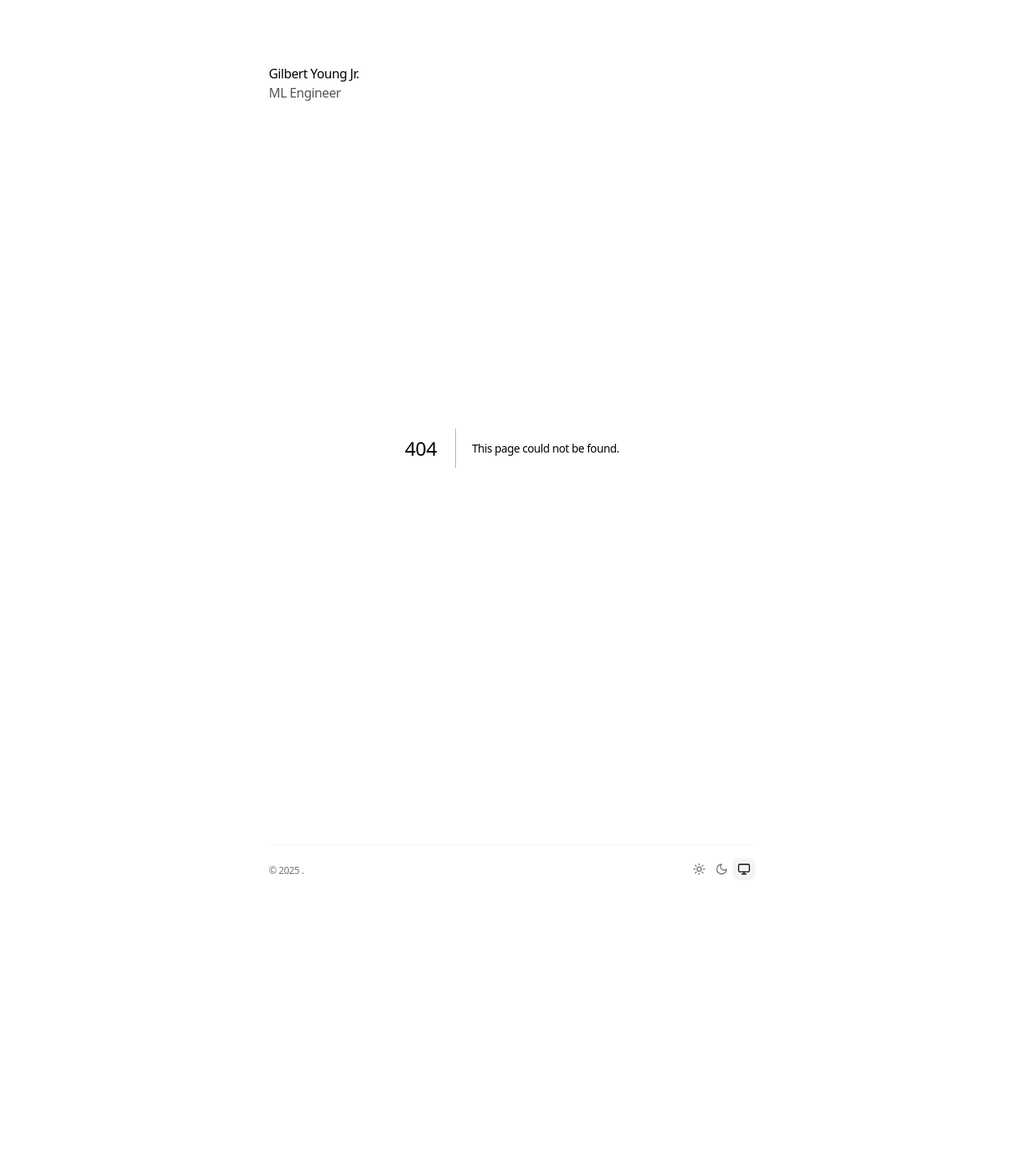
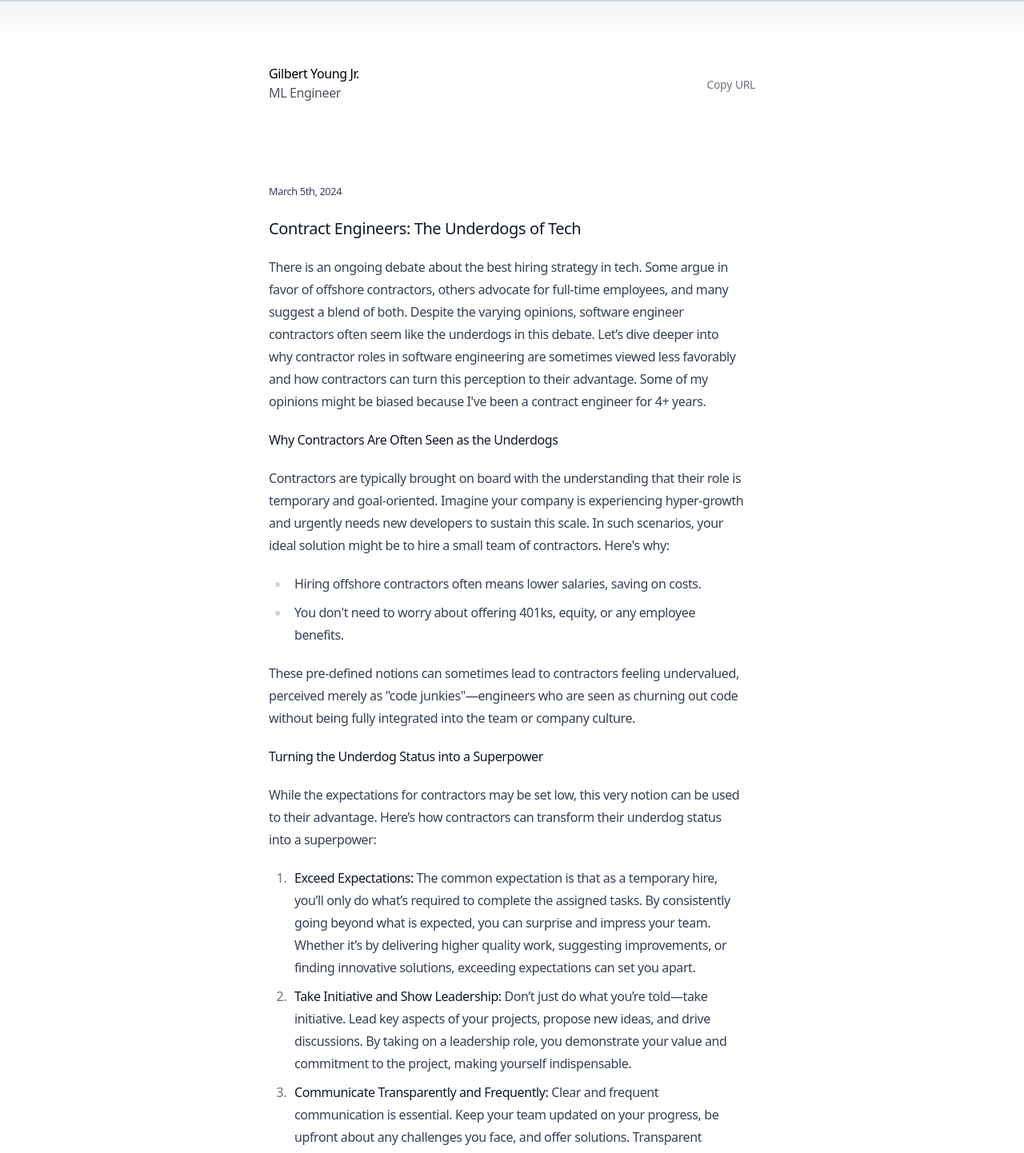
Before and after one commit to gjyoungjr/portfolio, a Next.js app: page /blog/contract-engineers in a window 1280 px wide. Before the commit this address had no page. Shown: the top 1442 px of the page at 80% size. Before the commit the page ends 1117 px from the top, so only its background shows below. Built offline with nearby package versions, Linux system fonts and the light colour scheme.

Commit message:
add another blog

```diff
--- /dev/null
+++ b/app/blog/contract-engineers/page.mdx
@@ -0,0 +1,30 @@
+<p>
+  <small>March 5th, 2024</small>
+</p>
+# Contract Engineers: The Underdogs of Tech
+
+There is an ongoing debate about the best hiring strategy in tech. Some argue in favor of offshore contractors, others advocate for full-time employees, and many suggest a blend of both. Despite the varying opinions, software engineer contractors often seem like the underdogs in this debate. Let’s dive deeper into why contractor roles in software engineering are sometimes viewed less favorably and how contractors can turn this perception to their advantage.
+Some of my opinions might be biased because I've been a contract engineer for 4+ years.
+
+**Why Contractors Are Often Seen as the Underdogs**
+
+Contractors are typically brought on board with the understanding that their role is temporary and goal-oriented. Imagine your company is experiencing hyper-growth and urgently needs new developers to sustain this scale. In such scenarios, your ideal solution might be to hire a small team of contractors. Here's why:
+
+- Hiring offshore contractors often means lower salaries, saving on costs.
+- You don't need to worry about offering 401ks, equity, or any employee benefits.
+
+These pre-defined notions can sometimes lead to contractors feeling undervalued, perceived merely as "code junkies"—engineers who are seen as churning out code without being fully integrated into the team or company culture.
+
+**Turning the Underdog Status into a Superpower**
+
+While the expectations for contractors may be set low, this very notion can be used to their advantage. Here’s how contractors can transform their underdog status into a superpower:
+
+1. **Exceed Expectations:** The common expectation is that as a temporary hire, you’ll only do what’s required to complete the assigned tasks. By consistently going beyond what is expected, you can surprise and impress your team. Whether it’s by delivering higher quality work, suggesting improvements, or finding innovative solutions, exceeding expectations can set you apart.
+2. **Take Initiative and Show Leadership:** Don’t just do what you’re told—take initiative. Lead key aspects of your projects, propose new ideas, and drive discussions. By taking on a leadership role, you demonstrate your value and commitment to the project, making yourself indispensable.
+3. **Communicate Transparently and Frequently:** Clear and frequent communication is essential. Keep your team updated on your progress, be upfront about any challenges you face, and offer solutions. Transparent communication builds trust and shows that you are engaged and reliable.
+
+By leveraging these strategies, contractors can change the narrative. They can prove that they are not just temporary hires but valuable contributors who bring unique strengths to the table.
+
+**Conclusion**
+
+While software engineer contractors may start off as the underdogs, they have the opportunity to reshape this perception. However, contractors need to keep in mind that staying in a contract role for too long can have its downsides, especially if you're based outside the US. It becomes increasingly challenging as competitive job markets, disqualifications due to ineligibility to work in the US, and the lack of long-term benefits can hold you back. The ideal situation, in my opinion, is to use contracting as a stepping stone—get your foot in the door, gain experience, build your network, and then transition to a full-time staff engineer role. This path allows you to truly embed yourself within a team and continue growing without those barriers. Ultimately, while being a contractor can be rewarding, it's important to recognize when it's time to move on and capitalize on the long-term growth that comes with being a full-time employee.
--- a/app/data.ts
+++ b/app/data.ts
@@ -67,6 +67,12 @@ export const WORK_EXPERIENCE: WorkExperience[] = [
 
 export const BLOG_POSTS: BlogPost[] = [
   {
+    title: "Contract Engineers: The Underdogs of Tech",
+    description: "Engineers are the backbone of tech.",
+    link: "/blog/contract-engineers",
+    uid: "blog-1",
+  },
+  {
     title: "Reducing LLM Hallucinations with Knowledge Graphs",
     description: "Knowledge graphs improve AI reasoning.",
     link: "/blog/knowledge-graphs",
```
